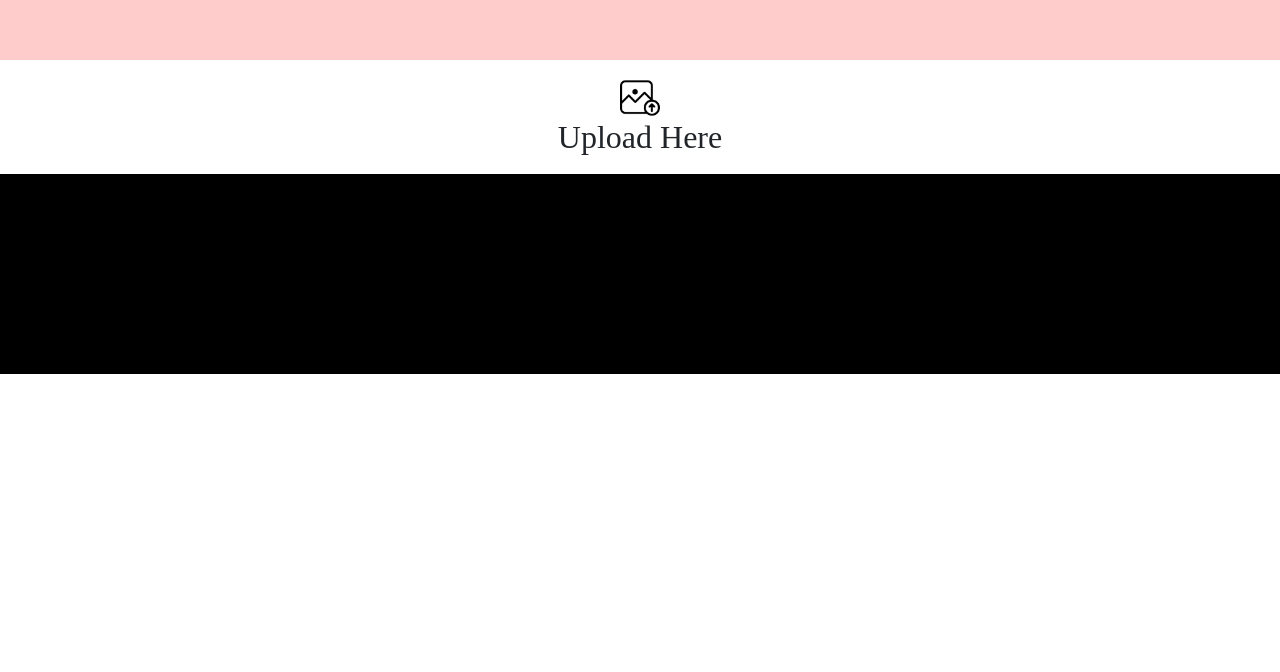
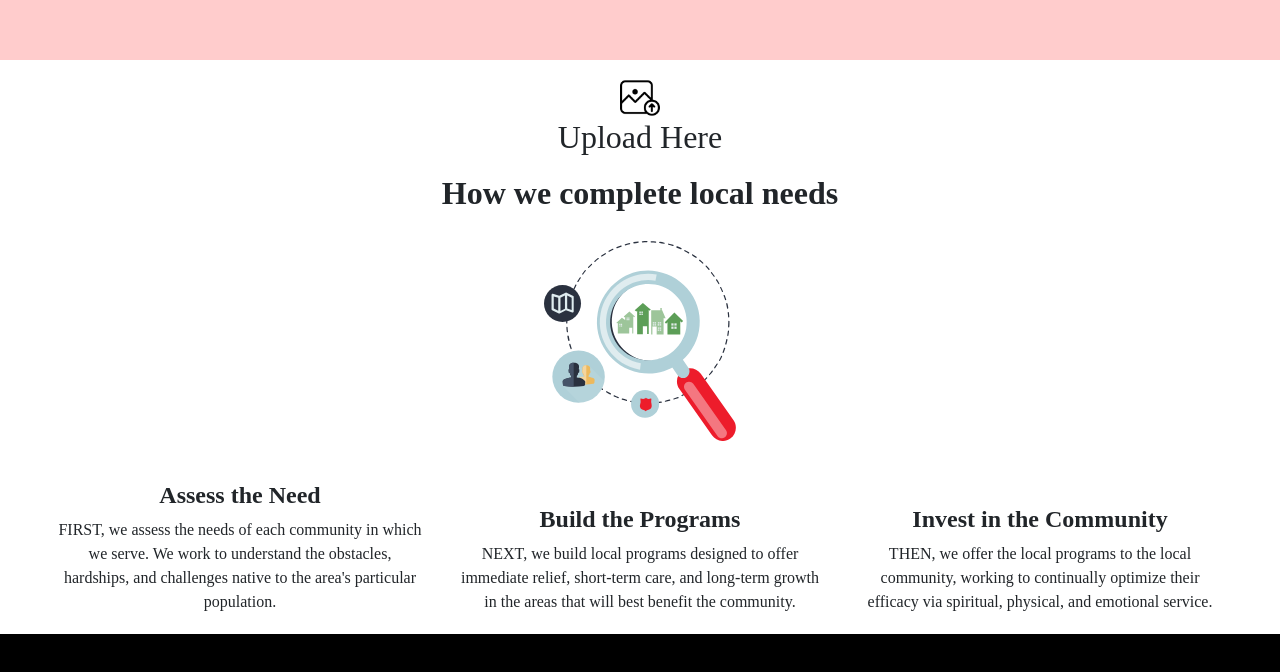
Before and after one commit to decoding-apocalypse/aashroy, a React (Create React App) app in the folder client/: page / in a window 1280 px wide. Shown: the part 810-1482 px from the top of the page. Before the commit the page ends 1184 px from the top, so only its background shows below. Built offline with nearby package versions, Linux system fonts and the light colour scheme.

Commit message:
added home-info section

```diff
--- a/client/src/pages/Home.jsx
+++ b/client/src/pages/Home.jsx
@@ -19,6 +19,36 @@ const Home = (props) => {
         <img src="img/photo.png" id="upload-png"></img>
         <h2>Upload Here</h2>
       </div>
+      <div id="home-info">
+        <h2>How we complete local needs</h2>
+        <div>
+          <img src="./img/localneeds.svg"></img>
+        </div>
+        <div id="info-1" className="infos">
+          <h4>Assess the Need</h4>
+          <span>FIRST, we assess the
+          needs of each community in which we serve.
+          We work to understand the obstacles, hardships,
+          and challenges native to the area's particular
+          population.</span>
+        </div>
+
+        <div id="info-2" className="infos">
+          <h4>Build the Programs</h4>
+          <span>NEXT, we build local programs
+          designed to offer immediate relief, short-term
+          care, and long-term growth in the areas that will
+          best benefit the community.</span>
+        </div>
+
+        <div id="info-3" className="infos">
+          <h4>Invest in the Community</h4>
+          <span>THEN, we offer the local
+          programs to the local community, working to
+          continually optimize their efficacy via spiritual,
+          physical, and emotional service.</span>
+        </div>
+      </div>
       < Footer />
     </main>
   );
--- a/client/src/pages/css/Home.css
+++ b/client/src/pages/css/Home.css
@@ -30,7 +30,44 @@
     padding: 10px 0 10px 0;
 }
 
-footer {
-    background-color: black;
-    height: 25vh;
+#home-info img {
+    height: 200px;
+    margin-top: 20px;
+    margin-bottom: 20px;
 }
+
+#home-info h2 {
+    font-weight: bold;
+}
+
+#home-info .infos {
+    position: relative;
+    display: inline-block;
+    width: 400px;
+    padding-left: 15px;
+    padding-right: 15px;
+    margin-top: 20px;
+    margin-bottom: 20px;
+}
+
+#home-info .infos h4 {
+    font-weight: bold;
+}
+
+@media screen and (min-width: 360px) and (max-width: 480px) {
+    #home-info h2{
+        font-size: 25px;
+    }
+
+    #home-info .infos {
+        width: 360px;
+    }
+
+    #home-info .infos h4 {
+        font-size: 20px;
+    }
+
+    #home-info .infos span {
+        font-size: 15px;
+    }
+}
```
Also changed, not shown: client/public/img/localneeds.svg (added).
